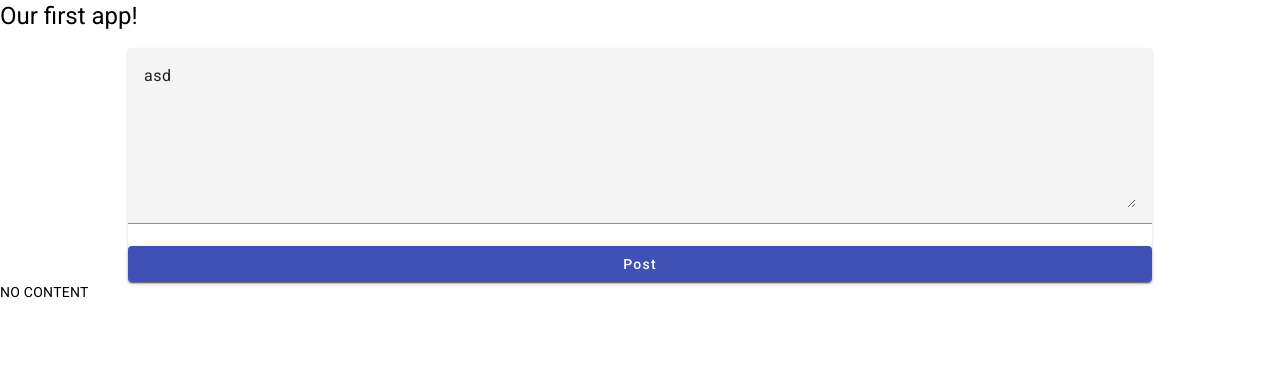
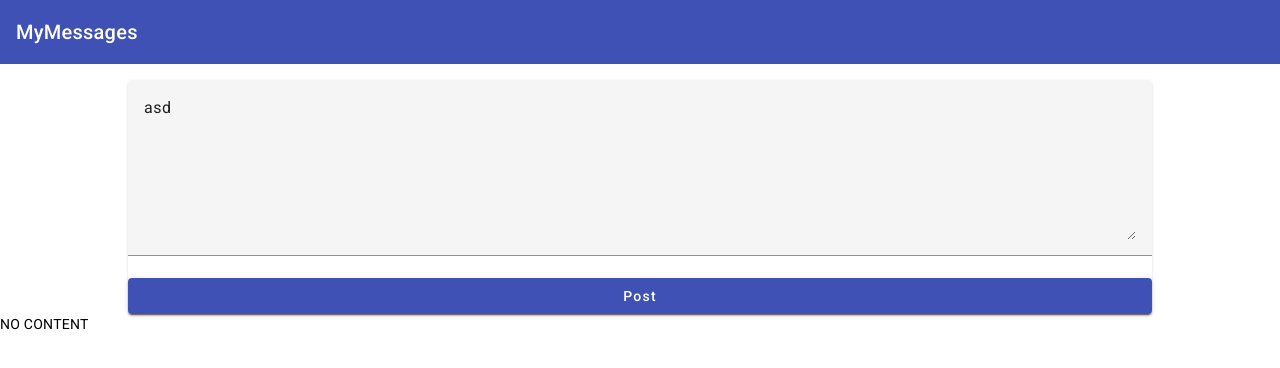
Before and after one commit to 66Gramms/mean-course, an Angular app: page / in a window 1280 px wide. Shown: the top 368 px of the page. Built offline with nearby package versions, Linux system fonts and the light colour scheme.

Commit message:
Add header component

```diff
--- a/src/app/app.component.css
+++ b/src/app/app.component.css
@@ -0,0 +1,3 @@
+main {
+  margin-top: 1rem;
+}
--- a/src/app/app.component.html
+++ b/src/app/app.component.html
@@ -1,2 +1,4 @@
-<h1>Our first app!</h1>
-<app-post-create></app-post-create>
+<app-header></app-header>
+<main>
+  <app-post-create></app-post-create>
+</main>
--- a/src/app/app.component.ts
+++ b/src/app/app.component.ts
@@ -1,11 +1,12 @@
 import { Component } from '@angular/core';
 import { RouterOutlet } from '@angular/router';
 import { PostCreateComponent } from './posts/post-create/post-create.component';
+import { HeaderComponent } from './header/header.component';
 
 @Component({
   selector: 'app-root',
   standalone: true,
-  imports: [RouterOutlet, PostCreateComponent],
+  imports: [RouterOutlet, PostCreateComponent, HeaderComponent],
   templateUrl: './app.component.html',
   styleUrl: './app.component.css',
 })
--- /dev/null
+++ b/src/app/header/header.component.html
@@ -0,0 +1 @@
+<mat-toolbar color="primary">MyMessages</mat-toolbar>
```
Also changed, not shown: src/app/header/header.component.ts (added, +11 -0 lines), src/app/header/header.component.css (added), 1 other file (tests, documents, lock files or other folders).
